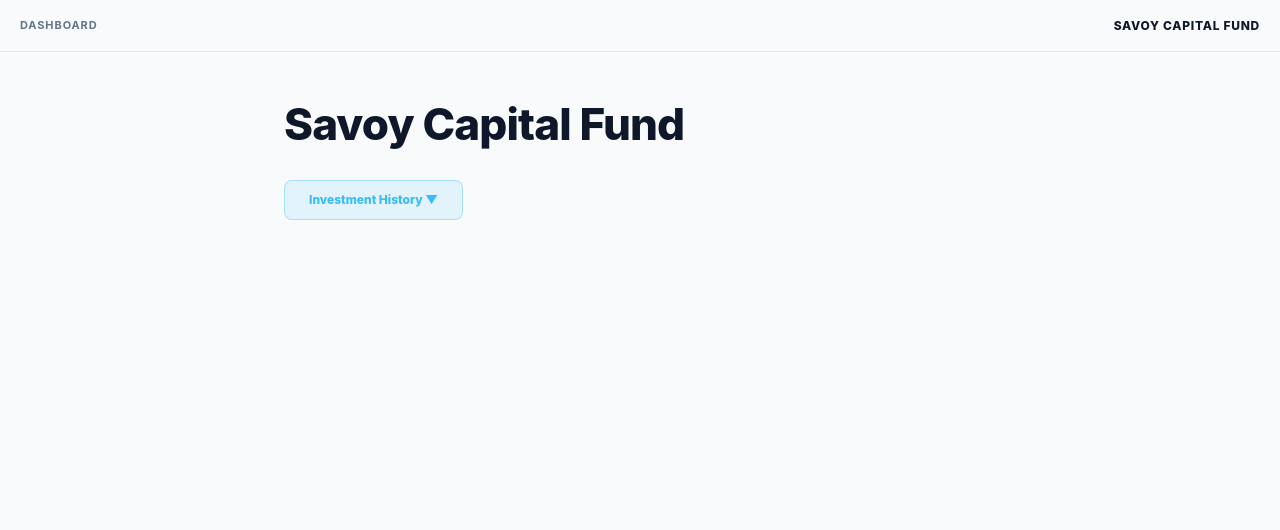
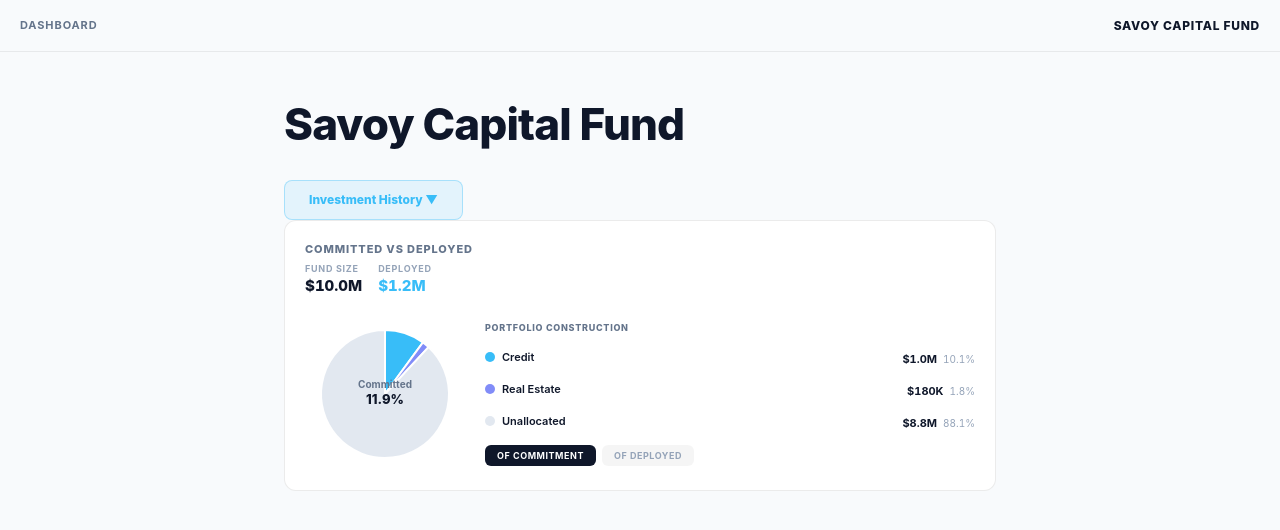
Before and after one commit to hteaopco/savoycapital, a Next.js app: page / in a window 1280 px wide. Shown: the top 530 px of the page. Built offline with nearby package versions, Linux system fonts and the light colour scheme.

Commit message:
Add fund overview pie chart with committed/deployed toggle

```diff
--- a/app/page.tsx
+++ b/app/page.tsx
@@ -688,6 +688,131 @@ function InvestmentHistoryTable() {
     </div>
   );
 }
+
+// --- Fund Overview Pie Chart ---
+function FundOverview() {
+  const [mode, setMode] = useState<"committed" | "deployed">("committed");
+  const FUND_SIZE = 10_000_000;
+  const CREDIT = 1_010_000;
+  const REAL_ESTATE = 180_000;
+  const DEPLOYED = CREDIT + REAL_ESTATE;
+  const UNALLOCATED = FUND_SIZE - DEPLOYED;
+
+  const slicesCommitted = [
+    { label: "Credit", value: CREDIT, color: "#38bdf8" },
+    { label: "Real Estate", value: REAL_ESTATE, color: "#818cf8" },
+    { label: "Unallocated", value: UNALLOCATED, color: "#e2e8f0" },
+  ];
+  const slicesDeployed = [
+    { label: "Credit", value: CREDIT, color: "#38bdf8" },
+    { label: "Real Estate", value: REAL_ESTATE, color: "#818cf8" },
+  ];
+
+  const slices = mode === "committed" ? slicesCommitted : slicesDeployed;
+  const total = slices.reduce((s, r) => s + r.value, 0);
+
+  // Build SVG pie slices
+  const cx = 80, cy = 80, r = 64;
+  let cumAngle = -Math.PI / 2;
+  const paths = slices.map(slice => {
+    const angle = (slice.value / total) * 2 * Math.PI;
+    const x1 = cx + r * Math.cos(cumAngle);
+    const y1 = cy + r * Math.sin(cumAngle);
+    cumAngle += angle;
+    const x2 = cx + r * Math.cos(cumAngle);
+    const y2 = cy + r * Math.sin(cumAngle);
+    const large = angle > Math.PI ? 1 : 0;
+    return { d: `M${cx},${cy} L${x1},${y1} A${r},${r},0,${large},1,${x2},${y2} Z`, color: slice.color };
+  });
+
+  const fmtShort = (n: number) => n >= 1_000_000
+    ? `$${(n / 1_000_000).toFixed(1)}M`
+    : `$${(n / 1_000).toFixed(0)}K`;
+
+  const divisor = mode === "committed" ? FUND_SIZE : DEPLOYED;
+
+  return (
+    <div style={{
+      background: "#ffffff", border: "1px solid rgba(0,0,0,0.08)",
+      borderRadius: 12, padding: "20px 20px 16px", marginBottom: 16,
+    }}>
+      {/* Header */}
+      <div style={{ display: "flex", justifyContent: "space-between", alignItems: "flex-start", marginBottom: 16 }}>
+        <div>
+          <div style={{ fontSize: 11, fontWeight: 800, textTransform: "uppercase", letterSpacing: ".08em", color: "#64748b", marginBottom: 4 }}>
+            Committed vs Deployed
+          </div>
+          <div style={{ display: "flex", gap: 16 }}>
+            <div>
+              <div style={{ fontSize: 9, fontWeight: 700, textTransform: "uppercase", letterSpacing: ".08em", color: "#94a3b8" }}>Fund Size</div>
+              <div style={{ fontSize: 15, fontWeight: 800, color: "#0f172a", fontVariantNumeric: "tabular-nums" }}>$10.0M</div>
+            </div>
+            <div>
+              <div style={{ fontSize: 9, fontWeight: 700, textTransform: "uppercase", letterSpacing: ".08em", color: "#94a3b8" }}>Deployed</div>
+              <div style={{ fontSize: 15, fontWeight: 800, color: "#38bdf8", fontVariantNumeric: "tabular-nums" }}>{fmtShort(DEPLOYED)}</div>
+            </div>
+          </div>
+        </div>
+      </div>
+
+      {/* Chart + Legend */}
+      <div style={{ display: "flex", alignItems: "center", gap: 20 }}>
+        {/* SVG Pie */}
+        <svg width={160} height={160} viewBox="0 0 160 160" style={{ flexShrink: 0 }}>
+          {paths.map((p, i) => (
+            <path key={i} d={p.d} fill={p.color} stroke="#ffffff" strokeWidth={2} />
+          ))}
+          {/* Center label */}
+          <text x={cx} y={cy - 6} textAnchor="middle" fontSize={10} fontWeight={700} fill="#64748b">
+            {mode === "committed" ? "Committed" : "Deployed"}
+          </text>
+          <text x={cx} y={cy + 10} textAnchor="middle" fontSize={13} fontWeight={800} fill="#0f172a">
+            {mode === "committed" ? "11.9%" : "100%"}
+          </text>
+        </svg>
+
+        {/* Legend */}
+        <div style={{ flex: 1 }}>
+          <div style={{ fontSize: 9, fontWeight: 800, textTransform: "uppercase", letterSpacing: ".08em", color: "#64748b", marginBottom: 10 }}>
+            Portfolio Construction
+          </div>
+          {slices.map(s => (
+            <div key={s.label} style={{ display: "flex", justifyContent: "space-between", alignItems: "center", marginBottom: 8 }}>
+              <div style={{ display: "flex", alignItems: "center", gap: 7 }}>
+                <div style={{ width: 10, height: 10, borderRadius: "50%", background: s.color, flexShrink: 0 }} />
+                <span style={{ fontSize: 11, fontWeight: 600, color: "#0f172a" }}>{s.label}</span>
+              </div>
+              <div style={{ textAlign: "right" }}>
+                <span style={{ fontSize: 11, fontWeight: 700, color: "#0f172a", fontVariantNumeric: "tabular-nums" }}>
+                  {fmtShort(s.value)}
+                </span>
+                <span style={{ fontSize: 10, color: "#94a3b8", marginLeft: 6, fontVariantNumeric: "tabular-nums" }}>
+                  {(s.value / divisor * 100).toFixed(1)}%
+                </span>
+              </div>
+            </div>
+          ))}
+          {/* Toggle */}
+          <div style={{ display: "flex", gap: 6, marginTop: 12 }}>
+            {(["committed", "deployed"] as const).map(m => (
+              <button key={m} onClick={() => setMode(m)} style={{
+                padding: "4px 12px", borderRadius: 6, fontSize: 9, fontWeight: 700,
+                cursor: "pointer", fontFamily: "inherit", border: "none",
+                textTransform: "uppercase", letterSpacing: ".06em",
+                background: mode === m ? "#0f172a" : "rgba(0,0,0,0.04)",
+                color: mode === m ? "#ffffff" : "#94a3b8",
+                transition: "all .15s",
+              }}>
+                {m === "committed" ? "Of Commitment" : "Of Deployed"}
+              </button>
+            ))}
+          </div>
+        </div>
+      </div>
+    </div>
+  );
+}
+
 export default function Home() {
   const [menuOpen, setMenuOpen] = useState(false);
   const [investOpen, setInvestOpen] = useState(false);
@@ -736,9 +861,9 @@ export default function Home() {
           }}>
             Investment History {investOpen ? "▲" : "▼"}
           </button>
+          <FundOverview />
           {investOpen && (
             <div>
-
               <InvestmentCard />
             </div>
           )}
```
